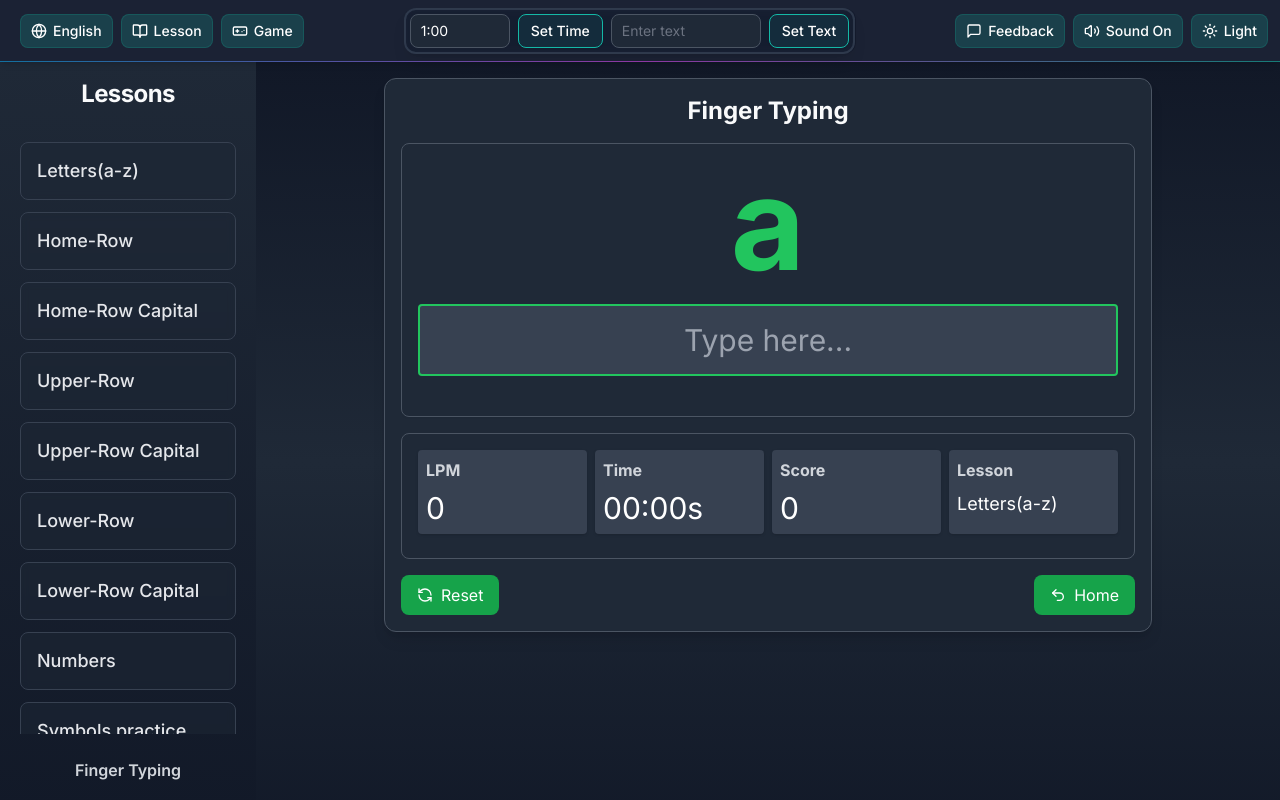
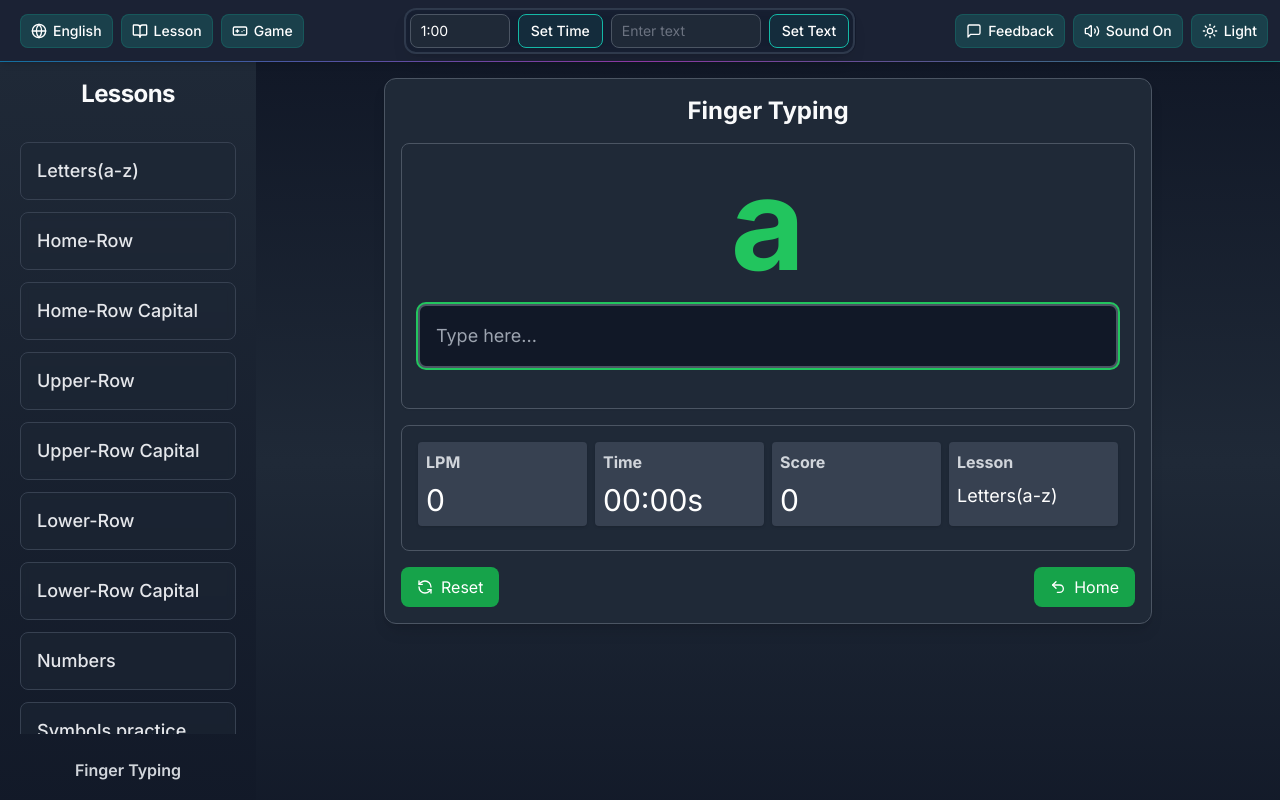
Before and after one commit to finger-typing/fingertyping, a Next.js app: page /lesson in a window 1280 px wide. Shown: the top 800 px of the page. Built offline with nearby package versions, Linux system fonts and the light colour scheme.

Commit message:
version 0.53(input field focus work both main and lesson route also solve sound not playing problem)

```diff
--- a/src/app/lesson/components/Typing-Interface.tsx
+++ b/src/app/lesson/components/Typing-Interface.tsx
@@ -1,4 +1,4 @@
-import React, { useRef } from "react";
+import React, { useRef, useEffect } from "react";
 
 interface TypingInterfaceProps {
   currentWord: string;
@@ -18,6 +18,13 @@ export default function TypingInterface({
 }: TypingInterfaceProps) {
   const inputRef = useRef<HTMLInputElement>(null);
 
+  // Auto-focus input field when component mounts
+  useEffect(() => {
+    if (inputRef.current) {
+      inputRef.current.focus();
+    }
+  }, []);
+
   return (
     <div className="mb-6 text-center">
       <div
@@ -35,11 +42,13 @@ export default function TypingInterface({
           type="text"
           value={input}
           onChange={handleInputChange}
-          className={`w-full rounded border-2 p-2 text-center text-xl focus:outline-none md:p-4 md:text-3xl ${
-            isCorrect ? "border-green-500" : "border-red-500"
-          } bg-white text-gray-800 dark:bg-gray-700 dark:text-white`}
+          className="w-full rounded-lg border-2 px-4 py-4 text-lg shadow-sm focus:border-transparent focus:outline-none focus:ring-2 focus:ring-green-500 border-gray-300 bg-white text-gray-900 placeholder-gray-500 dark:border-gray-600 dark:bg-gray-900 dark:text-gray-200 dark:placeholder-gray-400"
           placeholder={practiceType === 'words' ? "Type the word..." : "Type here..."}
-          autoFocus
+          spellCheck={false}
+          autoComplete="off"
+          autoCorrect="off"
+          autoCapitalize="none"
+          aria-label="Typing input field"
         />
       </div>
     </div>
--- a/src/app/page.tsx
+++ b/src/app/page.tsx
@@ -10,6 +10,7 @@ import ShareSection from "../components/ShareSection";
 import Mainpagefooter from "../components/Mainpagefooter";
 import usePerformanceMetrics from "../components/PerformanceMetrics";
 import { useApp } from "@/context/AppContext";
+import { audioPlayer } from "../utils/audioUtils";
 
 const Results = dynamic(() => import("../components/Results"), {
   ssr: false,
@@ -32,6 +33,13 @@ const TypingPractice: React.FC = () => {
   });
 
   const inputRef = useRef<HTMLInputElement>(null);
+
+  // Auto-focus input field when component mounts
+  useEffect(() => {
+    if (inputRef.current) {
+      inputRef.current.focus();
+    }
+  }, []);
 
   // Update game state when language changes
   useEffect(() => {
@@ -71,6 +79,26 @@ const TypingPractice: React.FC = () => {
 
   const handleInputChange = (e: ChangeEvent<HTMLInputElement>) => {
     const value = e.target.value;
+    const prevValue = gameState.inputValue;
+
+    // Play sound based on word accuracy
+    if (value.length > prevValue.length) {  // Only check when adding characters
+      const inputWords = value.split(" ");
+      const targetWords = gameState.randomText.split(" ");
+      const currentWordIndex = inputWords.length - 1;
+      const currentInputWord = inputWords[currentWordIndex] || "";
+      const currentTargetWord = targetWords[currentWordIndex] || "";
+
+      // Compare up to the length of the input word
+      const isCorrectSoFar = currentTargetWord.startsWith(currentInputWord);
+
+      if (isCorrectSoFar) {
+        audioPlayer.playCorrect();
+      } else {
+        audioPlayer.playIncorrect();
+      }
+    }
+
     setGameState((prev) => ({
       ...prev,
       inputValue: value,
```
